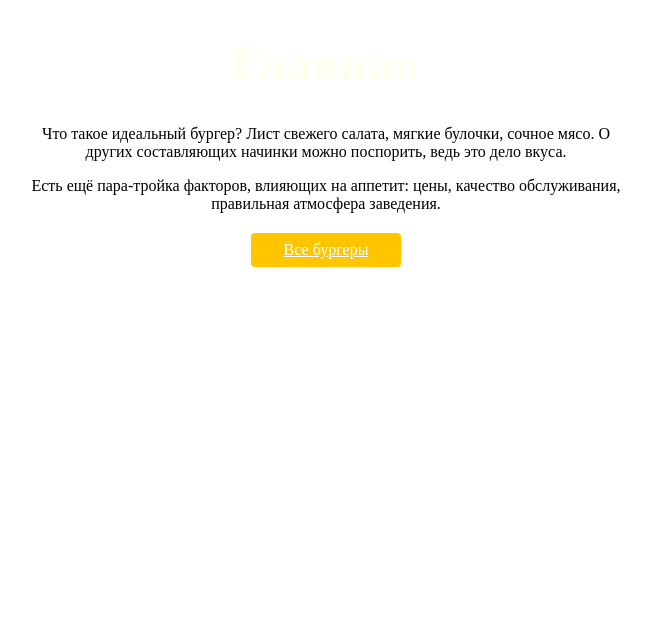
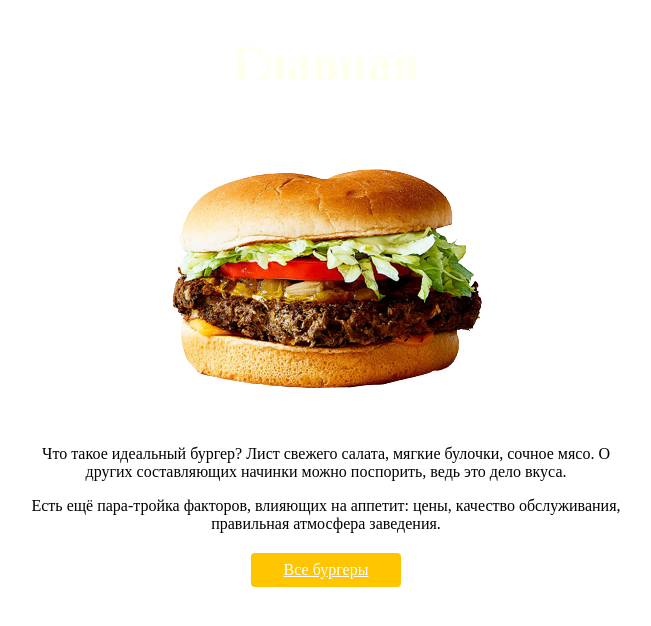
Before and after one commit to horoshopodumaj/next-trainy, a Next.js app: page / in a window 1280 px wide. Shown: the top 626 px of the page, without its empty margins (314-965 px from the left). Built offline with nearby package versions, Linux system fonts and the light colour scheme.

Commit message:
working with images

```diff
--- a/pages/index.tsx
+++ b/pages/index.tsx
@@ -14,6 +14,9 @@ export default function Home() {
             </Head> */}
             <div className={styles.container}>
                 <h1 className={`${styles.title} font-effect-fire-animation`}>Главная</h1>
+                <div className={styles.mainImage}>
+                    <Image src="/fatburger.png" width={400} height={300} alt="fatburger" />
+                </div>
                 <p className={styles.text}>
                     Что такое идеальный бургер? Лист свежего салата, мягкие булочки, сочное мясо. О
                     других составляющих начинки можно поспорить, ведь это дело вкуса.
```
Also changed, not shown: public/fatburger.png (added).
